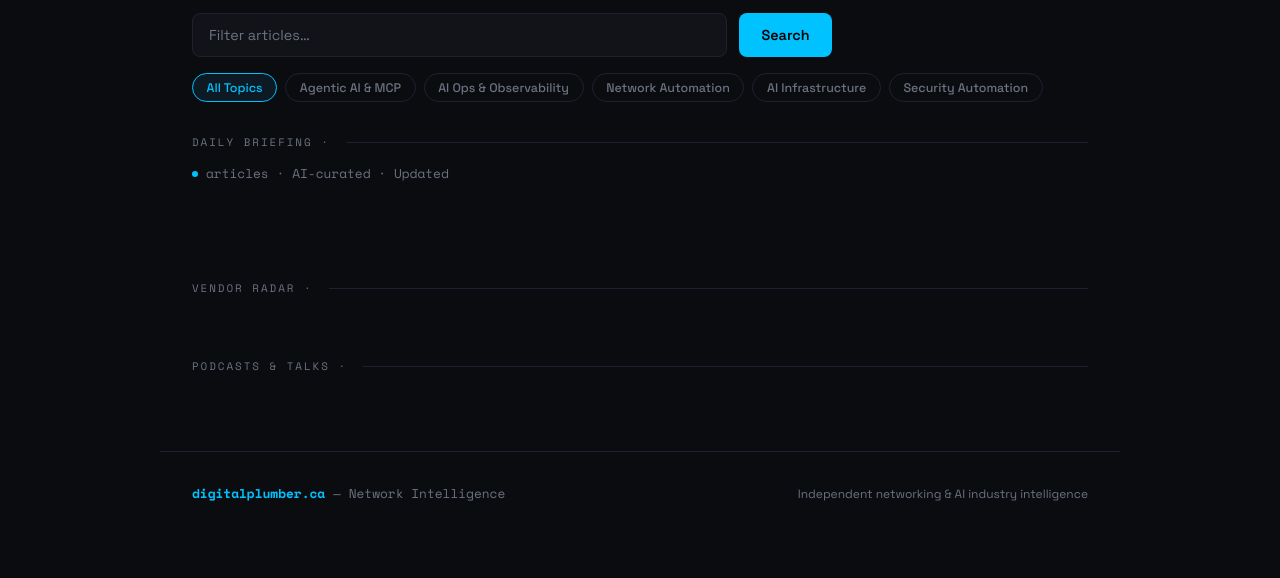
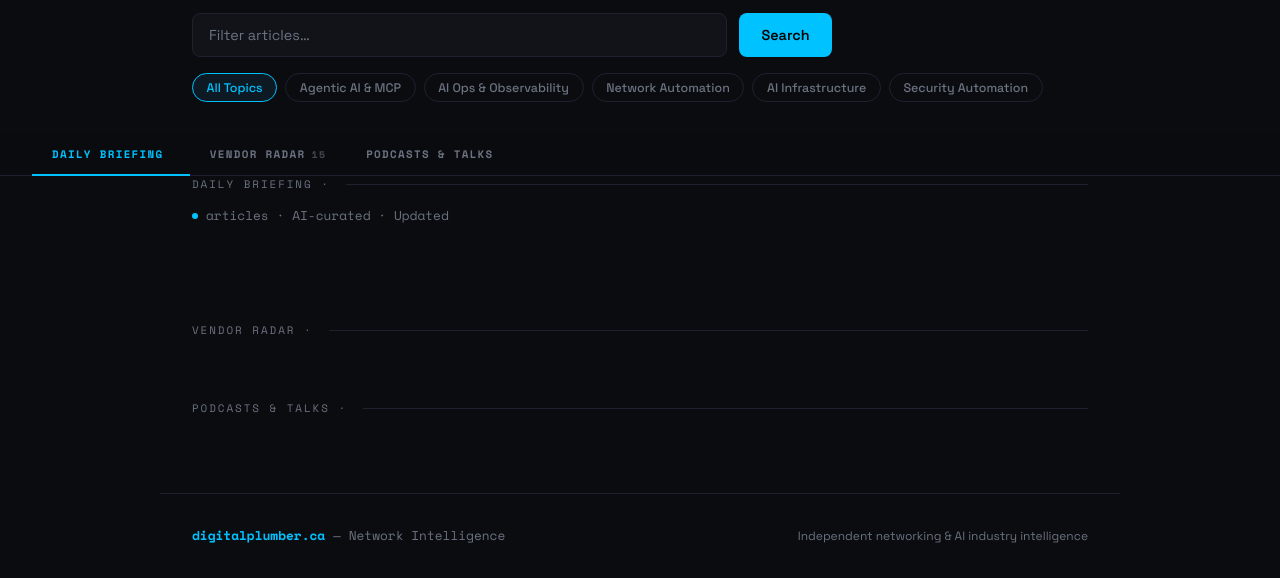
Before and after one commit to petvan/Digitalplumber.ca, a website: page template.html in a window 1280 px wide. Shown: the part 304-882 px from the top of the page. Before the commit the page ends 840 px from the top, so only its background shows below. Drawn offline with nearby package versions, Linux system fonts and the light colour scheme; no server answers.

Commit message:
Add sticky section nav for Daily Briefing, Vendor Radar, Podcasts & Talks
Three-tab bar sticks below the header and scrolls to each section on click.
IntersectionObserver highlights the active tab as the user scrolls through.

Co-Authored-By: Claude Sonnet 4.6 <noreply@anthropic.com>

```diff
--- a/template.html
+++ b/template.html
@@ -388,6 +388,50 @@
   .footer-brand strong { color: var(--accent); }
   .footer-creds { font-size: 0.75rem; color: var(--muted); }
 
+  /* ── SECTION NAV ── */
+  .section-nav {
+    position: sticky;
+    top: 100px; /* 36px scores + 64px header */
+    z-index: 90;
+    background: rgba(10,12,16,0.92);
+    backdrop-filter: blur(12px);
+    border-bottom: 1px solid var(--border);
+    padding: 0 2rem;
+    display: flex;
+    gap: 0;
+    align-items: center;
+  }
+
+  .section-nav-btn {
+    font-family: 'Space Mono', monospace;
+    font-size: 0.68rem;
+    letter-spacing: 0.12em;
+    text-transform: uppercase;
+    font-weight: 700;
+    color: var(--muted);
+    background: transparent;
+    border: none;
+    border-bottom: 2px solid transparent;
+    padding: 0.75rem 1.25rem;
+    cursor: pointer;
+    transition: color 0.2s, border-color 0.2s;
+    white-space: nowrap;
+    margin-bottom: -1px; /* overlap container border */
+  }
+
+  .section-nav-btn:hover { color: var(--text); }
+
+  .section-nav-btn.active {
+    color: var(--accent);
+    border-bottom-color: var(--accent);
+  }
+
+  .section-nav-btn .nav-count {
+    font-size: 0.6rem;
+    opacity: 0.6;
+    margin-left: 0.4rem;
+  }
+
   /* ── ARCHIVE NOTICE (shown on archive pages) ── */
   .archive-notice {
     background: rgba(123,94,167,0.12);
@@ -752,6 +796,13 @@
   </div>
 </section>
 
+<nav class="section-nav" id="sectionNav">
+  <button class="section-nav-btn active" onclick="scrollToSection('section-news', this)">Daily Briefing<span class="nav-count"><!--ARTICLE_COUNT--></span></button>
+  <button class="section-nav-btn" onclick="scrollToSection('section-vendors', this)">Vendor Radar<span class="nav-count">15</span></button>
+  <button class="section-nav-btn" onclick="scrollToSection('section-podcasts', this)">Podcasts &amp; Talks</button>
+</nav>
+
+<div id="section-news">
 <p class="section-label">Daily Briefing · <!--BUILD_DATE--></p>
 
 <div class="status-bar">
@@ -766,22 +817,27 @@
 <div class="no-results" id="noResults">
   <p>No articles match your filter. <a href="#" onclick="resetFilter(); return false;" style="color:var(--accent)">Clear filter</a></p>
 </div>
+</div><!-- /#section-news -->
 
 <!-- VENDOR RADAR -->
+<div id="section-vendors">
 <p class="section-label">Vendor Radar · <!--BUILD_DATE--></p>
 <div class="vendor-radar">
   <div class="vendor-grid">
     <!--VENDOR_RADAR-->
   </div>
 </div>
+</div><!-- /#section-vendors -->
 
 <!-- PODCASTS & TALKS -->
+<div id="section-podcasts">
 <p class="section-label">Podcasts &amp; Talks · <!--BUILD_DATE--></p>
 <div class="podcast-section">
   <div class="podcast-grid">
     <!--PODCAST_CARDS-->
   </div>
 </div>
+</div><!-- /#section-podcasts -->
 
 <footer>
   <div class="footer-brand">
@@ -870,6 +926,27 @@
   loadScores();
   setInterval(loadScores, 60000); // refresh every minute
 
+  // ── SECTION NAV ──
+  function scrollToSection(id, btn) {
+    const el = document.getElementById(id);
+    if (!el) return;
+    const navOffset = 100 + 41; // scores + header + section-nav height
+    const top = el.getBoundingClientRect().top + window.scrollY - navOffset;
+    window.scrollTo({ top, behavior: 'smooth' });
+  }
+
+  (function () {
+    const sections = ['section-news', 'section-vendors', 'section-podcasts'];
+    const btns = document.querySelectorAll('.section-nav-btn');
+    const setActive = (id) => btns.forEach((b, i) => b.classList.toggle('active', sections[i] === id));
+
+    const observer = new IntersectionObserver((entries) => {
+      entries.forEach(e => { if (e.isIntersecting) setActive(e.target.id); });
+    }, { rootMargin: '-40% 0px -55% 0px' });
+
+    sections.forEach(id => { const el = document.getElementById(id); if (el) observer.observe(el); });
+  })();
+
   // ── ARCHIVES DROPDOWN ──
   (function () {
     const archives = window.__archives || [];
```
